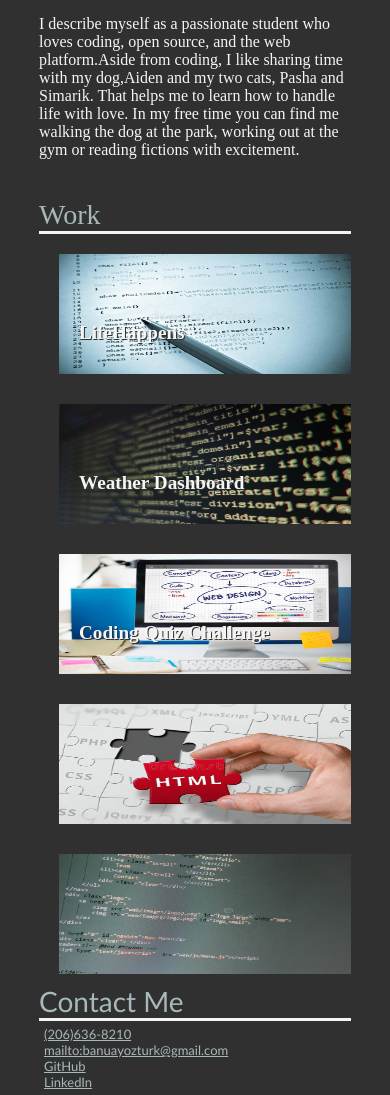
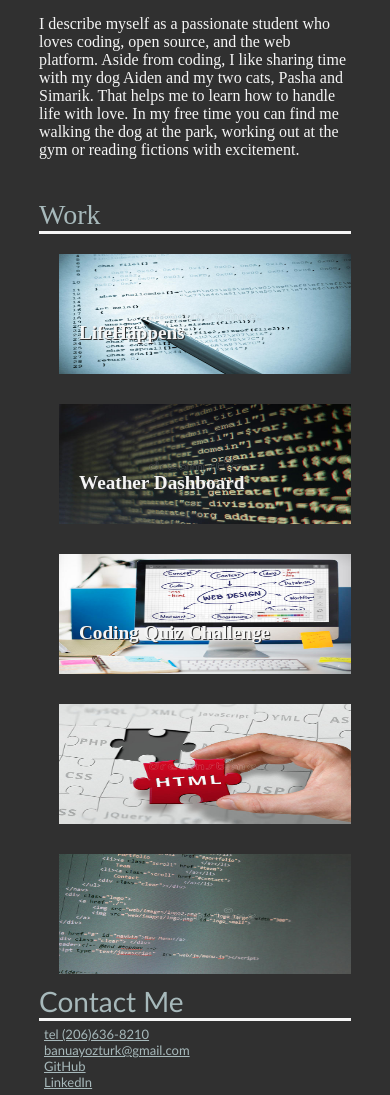
Before and after one commit to banuayozturk/portfolio, a plain HTML site: page index.html in a window 390 px wide. Shown: the part 549-1644 px from the top of the page. Drawn offline with Linux system fonts and the light colour scheme.

Commit message:
phone number added.

```diff
--- a/index.html
+++ b/index.html
@@ -33,7 +33,7 @@
                     </div>
                 </div>
                 <div class="right">
-                    <div><p>My name is Banu Ayozturk. I am a Coding Bootcamp student in University Of Washington and I will graduate as a  Full Stack Web Developer. My aim is creating responsive websites for clients. All my works are professionally designed and expertly built. As standard, all of my projects are mobile responsive, so regardless of platform or device, your website will function and look great. I really take the time to understand  the context and goals, and work  to deliver a website that not only looks great and performs well.</p><br/><p>I describe myself as a passionate student who loves coding, open source, and the web platform.Aside from coding, I like sharing time with my dog,Aiden and my two cats, Pasha and Simarik. That helps me to learn how to handle life with love. In my free time you can find me walking the dog at the park, working out at the gym or reading fictions with excitement.
+                    <div><p>My name is Banu Ayozturk. I am a Coding Bootcamp student in University Of Washington and I will graduate as a  Full Stack Web Developer. My aim is creating responsive websites for clients. All my works are professionally designed and expertly built. As standard, all of my projects are mobile responsive, so regardless of platform or device, your website will function and look great. I really take the time to understand  the context and goals, and work  to deliver a website that not only looks great and performs well.</p><br/><p>I describe myself as a passionate student who loves coding, open source, and the web platform. Aside from coding, I like sharing time with my dog Aiden and my two cats, Pasha and Simarik. That helps me to learn how to handle life with love. In my free time you can find me walking the dog at the park, working out at the gym or reading fictions with excitement.
 
                     </p>
                     </div>
@@ -79,8 +79,8 @@
 
             <div class="right">
                 <div class="footer-links">
-                        <a class="inline" href="phone-number">(206)636-8210</a>
-                        <a class="inline" href="mailto:bnyksl@gmail.com" target="_blank">mailto:banuayozturk@gmail.com</a>
+                        <a class="inline" href="phone-number">tel (206)636-8210</a>
+                        <a class="inline" href="mailto:bnyksl@gmail.com" target="_blank">banuayozturk@gmail.com</a>
                         <a class= "inline" href="https://github.com/banuayozturk" target="_blank">GitHub</a>
                         <a class="inline" href="https://www.linkedin.com/in/banu-ayozturk-838192209/ " target="_blank">LinkedIn</a>
                     </ul>
```
